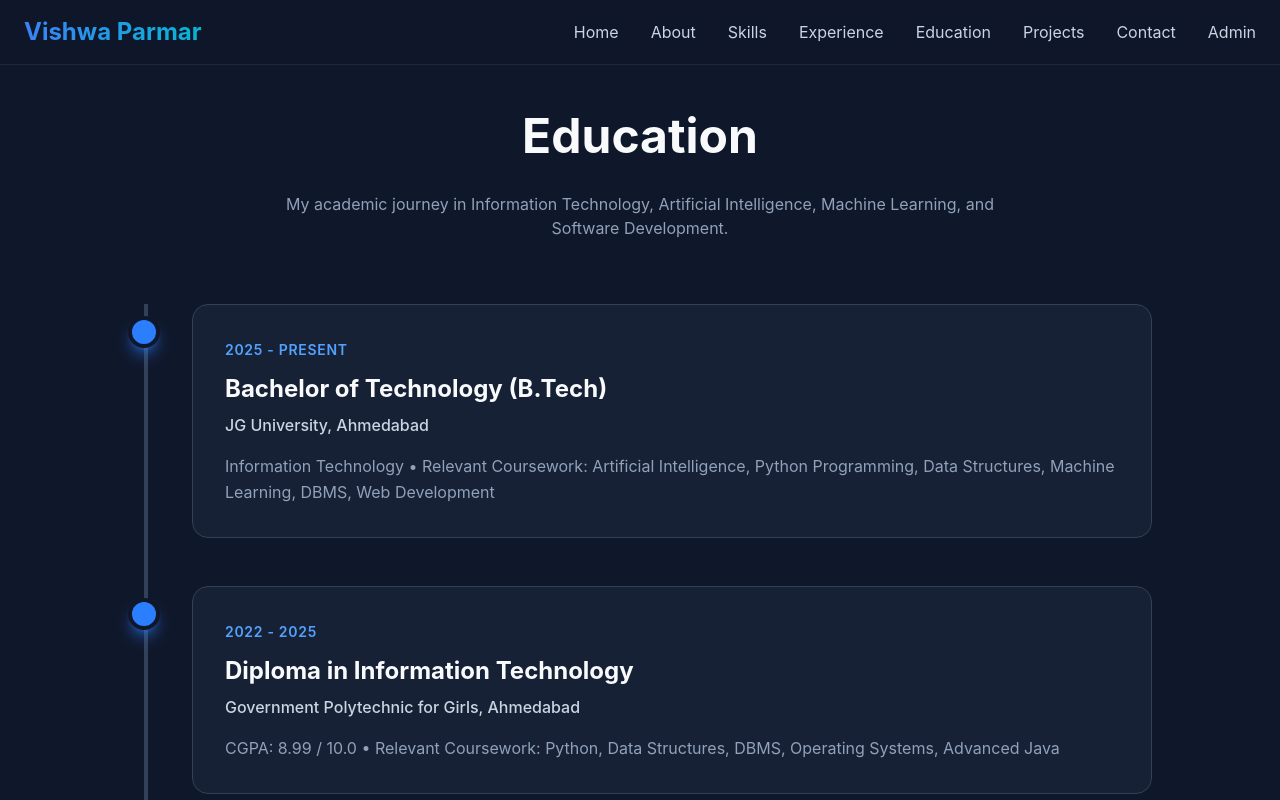
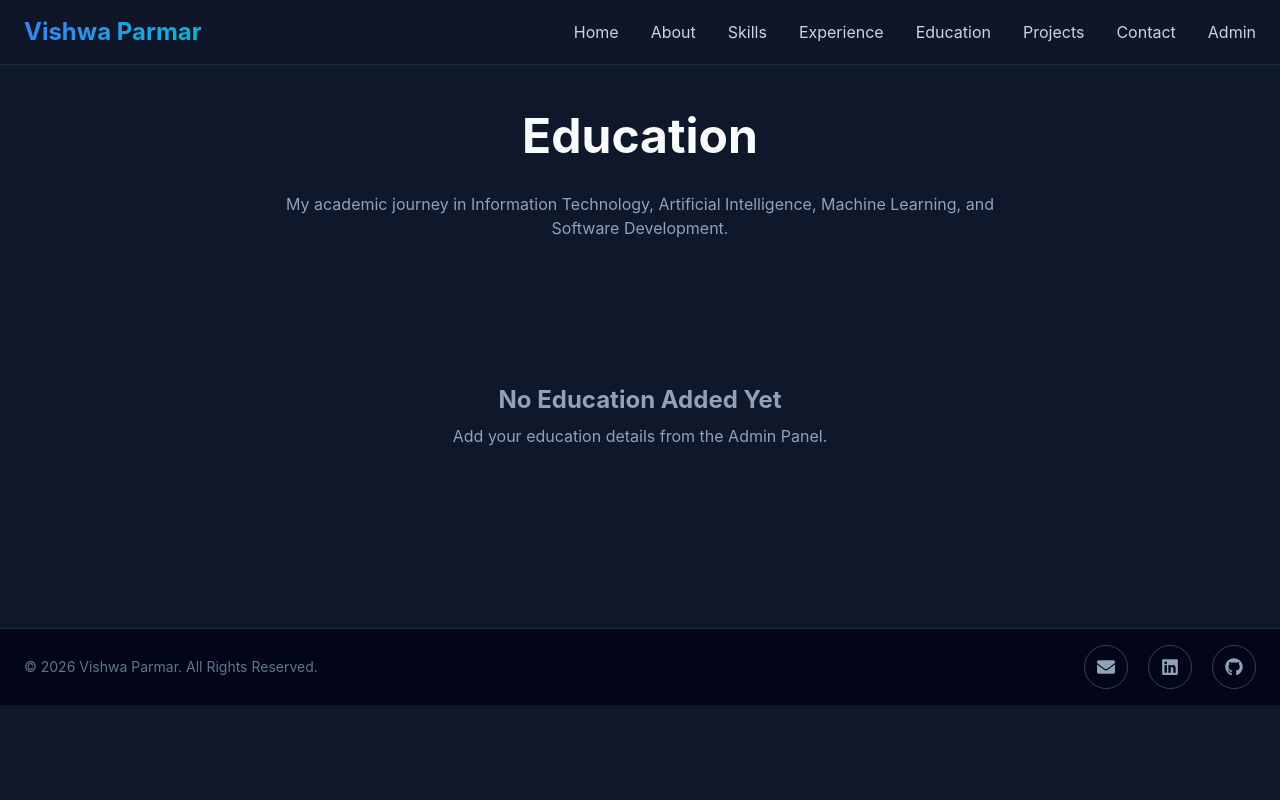
Before and after one commit to Vishwa13-dot/Portfolio, a React (Vite) app: page /education in a window 1280 px wide. Shown: the top 800 px of the page. Built offline with nearby package versions, Linux system fonts and the light colour scheme.

Commit message:
Localstorage in Education

```diff
--- a/src/pages/Education.jsx
+++ b/src/pages/Education.jsx
@@ -1,28 +1,15 @@
+import { useEffect, useState } from "react";
 
 function Education() {
-  const education = [
-    {
-      year: "2025 - Present",
-      title: "Bachelor of Technology (B.Tech)",
-      institute: "JG University, Ahmedabad",
-      detail:
-        "Information Technology • Relevant Coursework: Artificial Intelligence, Python Programming, Data Structures, Machine Learning, DBMS, Web Development",
-    },
-    {
-      year: "2022 - 2025",
-      title: "Diploma in Information Technology",
-      institute: "Government Polytechnic for Girls, Ahmedabad",
-      detail:
-        "CGPA: 8.99 / 10.0 • Relevant Coursework: Python, Data Structures, DBMS, Operating Systems, Advanced Java",
-    },
-    {
-      year: "2022",
-      title: "Secondary School Certificate (SSC)",
-      institute: "Diwan Ballubhai Madhyamik Shala, Ahmedabad",
-      detail:
-        "Percentage: 74% • Grade: B1",
-    },
-  ];
+  const [education, setEducation] = useState([]);
+
+  useEffect(() => {
+    const savedEducation = localStorage.getItem("education");
+
+    if (savedEducation) {
+      setEducation(JSON.parse(savedEducation));
+    }
+  }, []);
 
   return (
     <section id="education" className="section">
@@ -36,12 +23,23 @@ function Education() {
         Software Development.
       </p>
 
+      {education.length === 0 ? (
+        <div className="text-center text-slate-400 py-20">
+          <h3 className="text-2xl font-bold">
+            No Education Added Yet
+          </h3>
+
+          <p className="mt-2">
+            Add your education details from the Admin Panel.
+          </p>
+        </div>
+      ) : (
         <div className="relative max-w-5xl mx-auto">
           <div className="absolute left-4 top-0 h-full w-1 bg-slate-700"></div>
 
           {education.map((item) => (
             <div
-            key={item.title}
+              key={item.id}
               className="relative pl-16 mb-12"
             >
               <div className="absolute left-0 top-3 w-8 h-8 rounded-full bg-blue-500 border-4 border-slate-900 shadow-lg shadow-blue-500/50"></div>
@@ -52,20 +50,30 @@ function Education() {
                 </span>
 
                 <h3 className="text-2xl font-bold mt-3">
-                {item.title}
+                  {item.degree}
                 </h3>
 
                 <p className="text-slate-300 mt-2 font-medium">
-                {item.institute}
+                  {item.college}
                 </p>
 
-              <p className="text-slate-400 mt-4 leading-relaxed">
+                <p className="text-slate-400 mt-4">
+                  <span className="font-semibold">
+                    CGPA / Percentage:
+                  </span>{" "}
+                  {item.cgpa}
+                </p>
+
+                {item.detail && (
+                  <p className="text-slate-400 mt-3 leading-relaxed">
                     {item.detail}
                   </p>
+                )}
               </div>
             </div>
           ))}
         </div>
+      )}
     </section>
   );
 }
```
Also changed, not shown: src/pages/Admin-Login-Page/admin/EducationAdmin.jsx (+71 -60 lines). Lines whose indentation alone changed are shown as unchanged.
